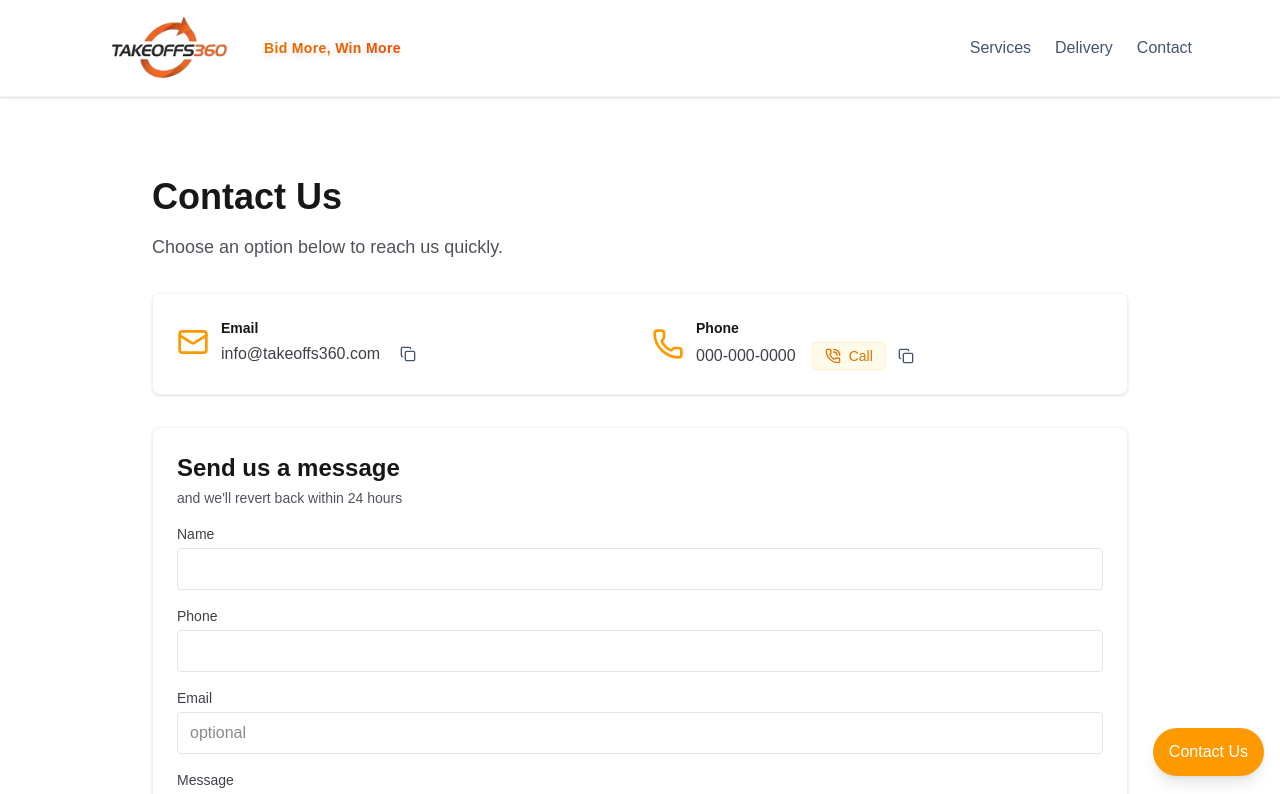
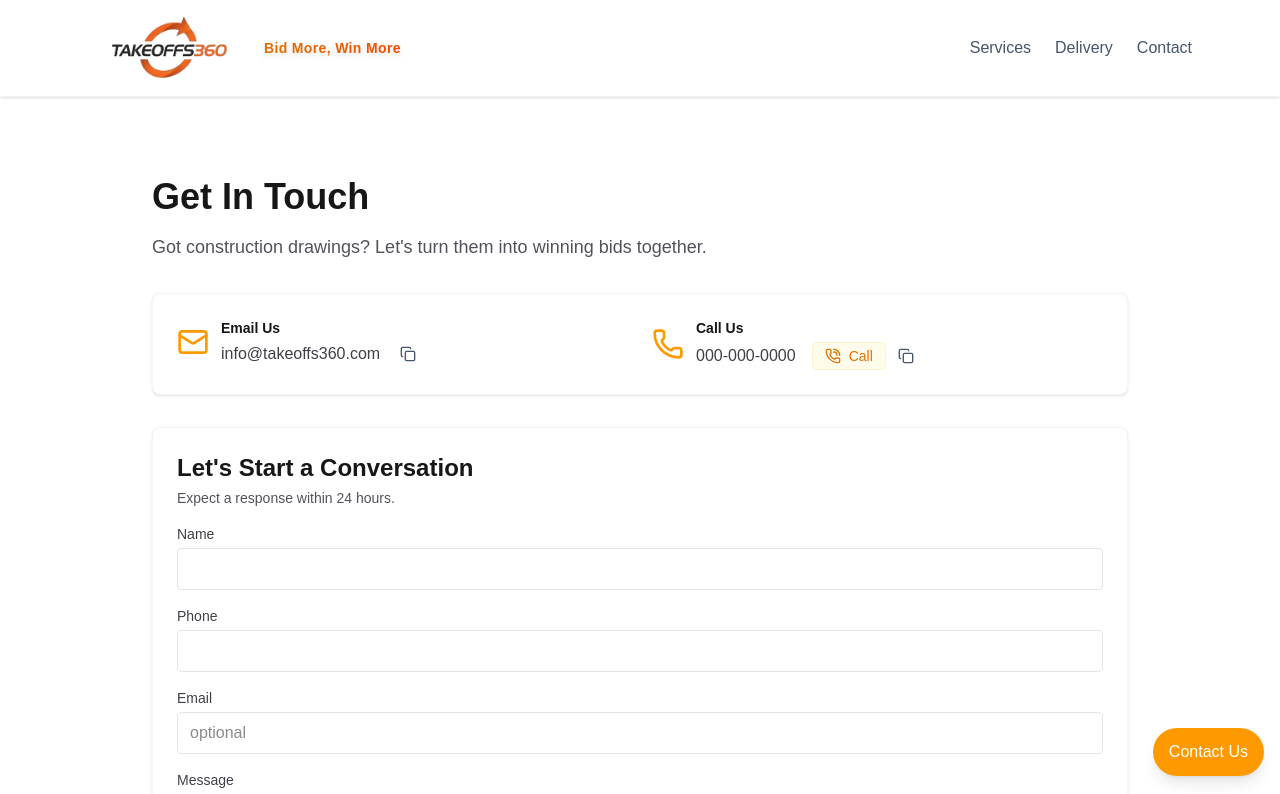
Before and after one commit to mgupta83/takeoffs360, a Next.js app in the folder ui/: page /contact in a window 1280 px wide. Shown: the top 794 px of the page. Built offline with nearby package versions, Linux system fonts and the light colour scheme.

Commit message:
contact us updated

```diff
--- a/ui/app/contact/page.tsx
+++ b/ui/app/contact/page.tsx
@@ -191,8 +191,8 @@ export default function ContactForm() {
     <section className="max-w-5xl mx-auto px-6 py-20">
       {/* Load reCAPTCHA script for this page only after hydration */}
       <Script src="https://www.google.com/recaptcha/api.js" strategy="afterInteractive" />
-      <h1 className="text-4xl font-black mb-4">Contact Us</h1>
-      <p className="text-lg text-zinc-600 mb-8">Choose an option below to reach us quickly.</p>
+      <h1 className="text-4xl font-black mb-4">Get In Touch</h1>
+      <p className="text-lg text-zinc-600 mb-8">Got construction drawings? Let's turn them into winning bids together.</p>
 
       <div className="grid grid-cols-1 gap-8">
         {/* Contact row with two columns: Email (col1) and Phone (col2) */}
@@ -202,7 +202,7 @@ export default function ContactForm() {
             <div className="w-full md:flex-1 flex items-center gap-3">
               <Mail className="h-8 w-8 text-amber-500" />
               <div>
-                <div className="text-sm font-semibold">Email</div>
+                <div className="text-sm font-semibold">Email Us</div>
                 <div className="mt-1 flex items-center gap-2">
                   <div className="text-zinc-700 font-medium mr-2">{EMAIL}</div>
                   <span
@@ -227,7 +227,7 @@ export default function ContactForm() {
             <div className="w-full md:flex-1 flex items-center gap-3">
               <Phone className="h-8 w-8 text-amber-500" />
               <div>
-                <div className="text-sm font-semibold">Phone</div>
+                <div className="text-sm font-semibold">Call Us</div>
                 <div className="mt-1 flex items-center gap-2">
                   <div className="text-zinc-700 font-medium mr-2">{PHONE}</div>
                   <div className="flex items-center gap-2">
@@ -263,8 +263,8 @@ export default function ContactForm() {
 
         {/* Contact form with title and subtext */}
         <div className="bg-white p-6 rounded-lg shadow-sm border border-zinc-100">
-          <h2 className="text-2xl font-semibold">Send us a message</h2>
-          <p className="text-sm text-zinc-600 mt-1 mb-4">and we'll revert back within 24 hours</p>
+          <h2 className="text-2xl font-semibold">Let's Start a Conversation</h2>
+          <p className="text-sm text-zinc-600 mt-1 mb-4">Expect a response within 24 hours.</p>
 
           {statusMessage && (
             <div className={`mb-4 rounded px-4 py-3 text-sm ${statusType === 'error' ? 'border border-red-200 bg-red-50 text-red-800' : 'border border-green-200 bg-green-50 text-green-800'}`} role="status">
```
